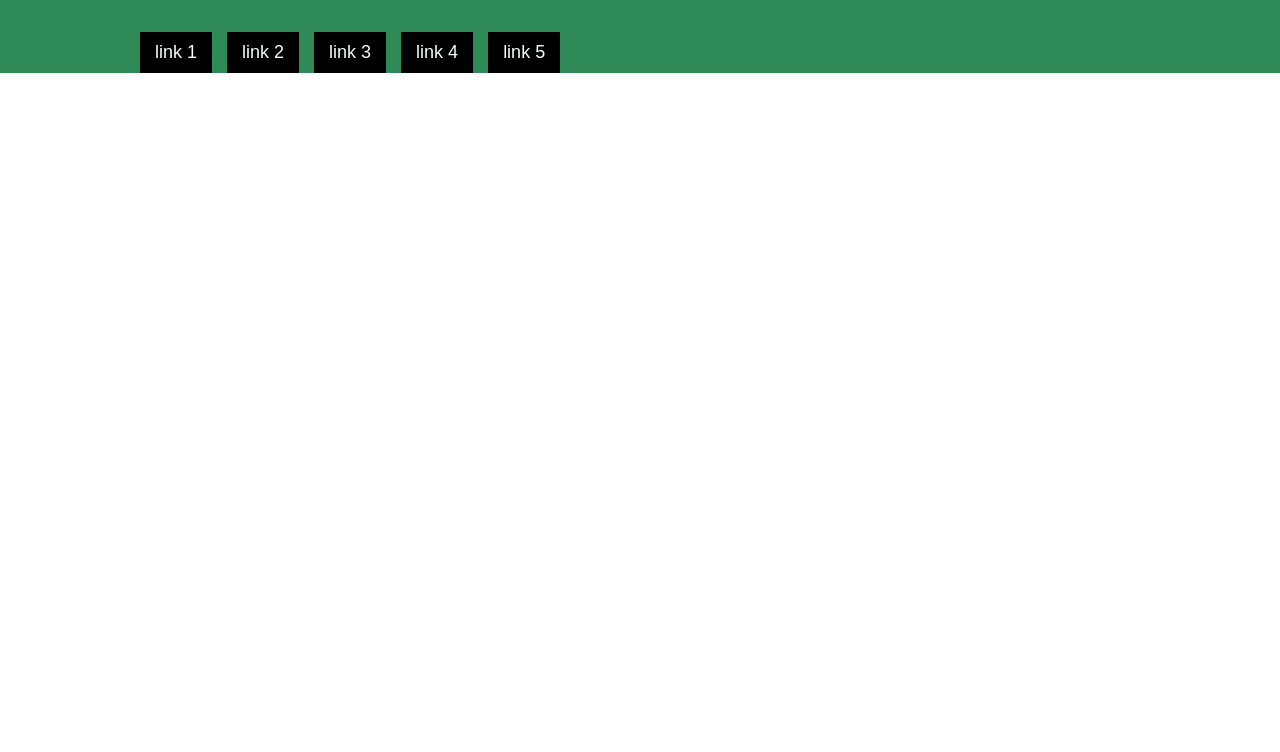
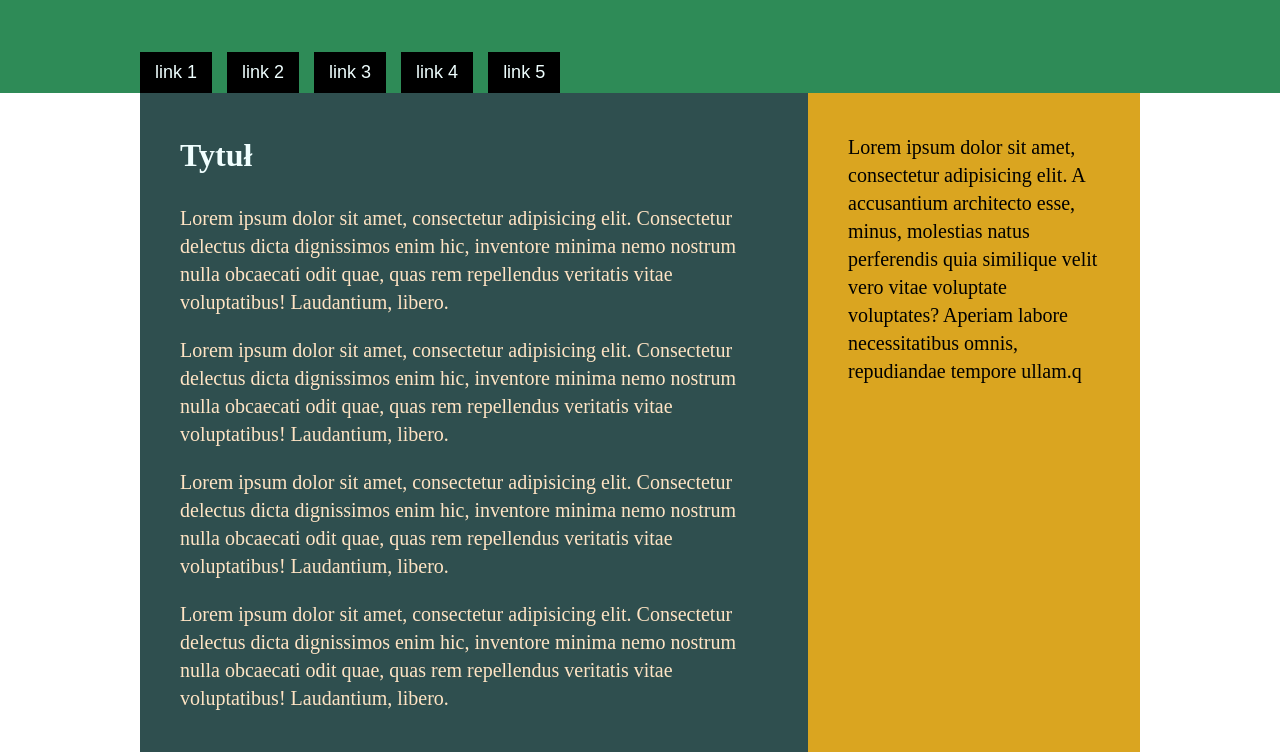
Before and after one commit to Nemeyteth/HTML-learning, a plain HTML site: page index.html in a window 1280 px wide. Shown: the part 193-945 px from the top of the page. Before the commit the page ends 800 px from the top, so only its background shows below. Drawn offline with Linux system fonts and the light colour scheme.

Commit message:
Main content

```diff
--- a/index.html
+++ b/index.html
@@ -29,7 +29,22 @@
 
 </header>
 <main class="main">
-
+<div class="main__container container">
+    <article class="main__content"> <!-- treść która stanowi odrębną całość-->
+        <h1 class="main__title">
+            Tytuł
+        </h1>
+        <div class="main__text">
+           <p> Lorem ipsum dolor sit amet, consectetur adipisicing elit. Consectetur delectus dicta dignissimos enim hic, inventore minima nemo nostrum nulla obcaecati odit quae, quas rem repellendus veritatis vitae voluptatibus! Laudantium, libero.</p>
+           <p> Lorem ipsum dolor sit amet, consectetur adipisicing elit. Consectetur delectus dicta dignissimos enim hic, inventore minima nemo nostrum nulla obcaecati odit quae, quas rem repellendus veritatis vitae voluptatibus! Laudantium, libero.</p>
+           <p> Lorem ipsum dolor sit amet, consectetur adipisicing elit. Consectetur delectus dicta dignissimos enim hic, inventore minima nemo nostrum nulla obcaecati odit quae, quas rem repellendus veritatis vitae voluptatibus! Laudantium, libero.</p>
+           <p> Lorem ipsum dolor sit amet, consectetur adipisicing elit. Consectetur delectus dicta dignissimos enim hic, inventore minima nemo nostrum nulla obcaecati odit quae, quas rem repellendus veritatis vitae voluptatibus! Laudantium, libero.</p>
+        </div>
+    </article>
+    <aside class="main__sidebar"> <!-- coś pobocznego, niezwiązanego z główną treścią-->
+        <p> Lorem ipsum dolor sit amet, consectetur adipisicing elit. A accusantium architecto esse, minus, molestias natus perferendis quia similique velit vero vitae voluptate voluptates? Aperiam labore necessitatibus omnis, repudiandae tempore ullam.q</p>
+    </aside>
+</div>
 
 </main>
 <footer class="footer">
--- a/style.css
+++ b/style.css
@@ -16,27 +16,12 @@ a {
     padding-top: 20px;
 }
 
-@media (min-width: 600px) {
-    /* dla ekranów >= 600px, zastosuj to co poniżej */
-    .header { /* . oznacza że definiuję klasę. Tak się odnoszę do klas */
-        padding-top: 40px;
-    }
-}
-
 .header__logo {
     display: inline-block; /* ze spana robisz diva czyli z elementu liniowego robię blokowy */
     width: 350px;
     height: auto; /* auto - oznacza że wysokość będzie się automatycznie dostosowywać do szerokości */
     max-width: 40%; /* maksymalna szerokość, 40% rodzica cointainera*/
     margin-bottom: 30px;
-}
-
-x
-
-@media (min-width: 600px) {
-    .header__logo {
-        margin-bottom: 50px;
-    }
 }
 
 .header__logo-image {
@@ -59,12 +44,6 @@ x
     position: relative; /* dzięki temu z-index zadziała. Pozycja relatywna - można pozycjonować inne elementy względem tego elementu*/
 }
 
-@media (min-width: 768px) {
-    .header__button {
-        display: none;
-    }
-}
-
 .header__button-line { /*kreski przyciksu*/
     display: block;
     width: 30px;
@@ -76,6 +55,59 @@ x
 
 .header__button-line:last-child { /* ostatnia kreska */
     margin-bottom: 0; /* odstęp między kreskami, margines dolny */
+}
+
+.main__content {
+    padding: 40px;
+    background-color: darkslategray;
+    color: bisque;
+}
+.main__title {
+    font-size: 32px;
+    color: azure;
+}
+.main {
+    font-size: 20px;
+    line-height: 1.4;
+}
+.main__sidebar {
+    padding: 40px;
+    background-color: goldenrod;
+    color: black;
+}
+.main__content > *:first-child, .main__sidebar > *:first-child{ /* każdy (*)  pierwszy i ostatni element który jest dzieckiem tego main__content */
+    margin-top: 0;
+}
+.main__text > *:last-child, .main__sidebar > *:last-child{
+    margin-bottom: 0;
+}
+
+@media (min-width: 768px) {
+    .header__button {
+        display: none;
+    }
+    .main__container {
+        display: flex;
+    }
+    .main__content {
+        width: 70%;
+    }
+    .main__sidebar {
+        width: 30%;
+    }
+}
+
+@media (min-width: 600px) {
+    /* dla ekranów >= 600px, zastosuj to co poniżej */
+    .header { /* . oznacza że definiuję klasę. Tak się odnoszę do klas */
+        padding-top: 40px;
+    }
+}
+
+@media (min-width: 600px) {
+    .header__logo {
+        margin-bottom: 50px;
+    }
 }
 
 @media (max-width: 767px) {
```
